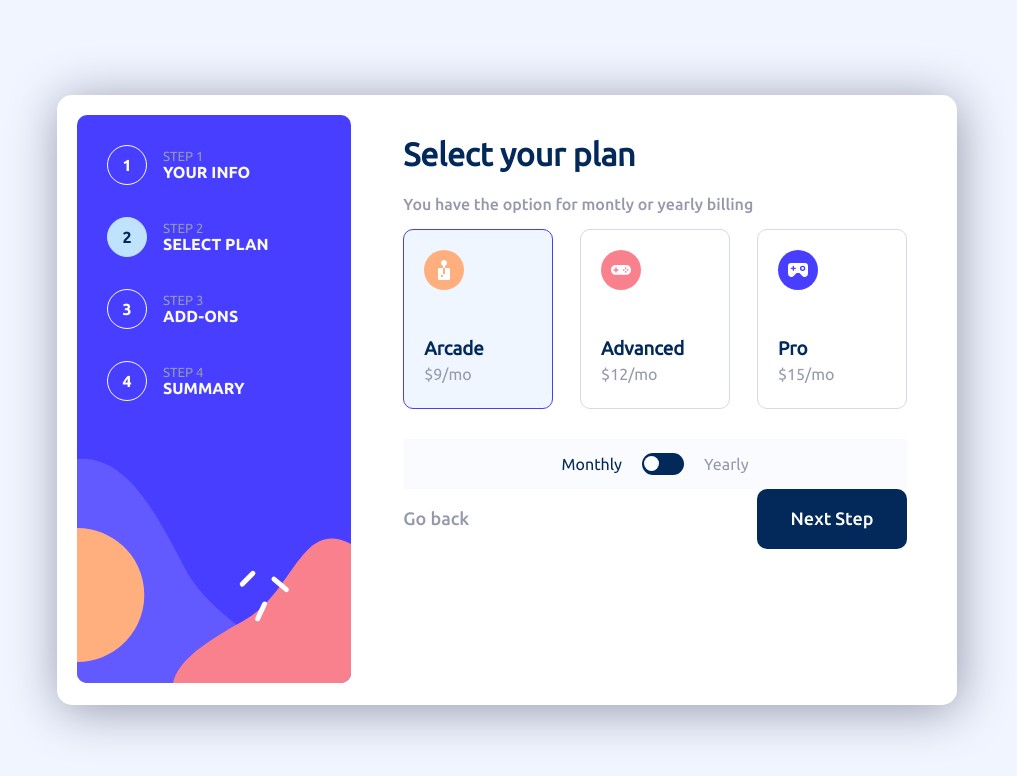
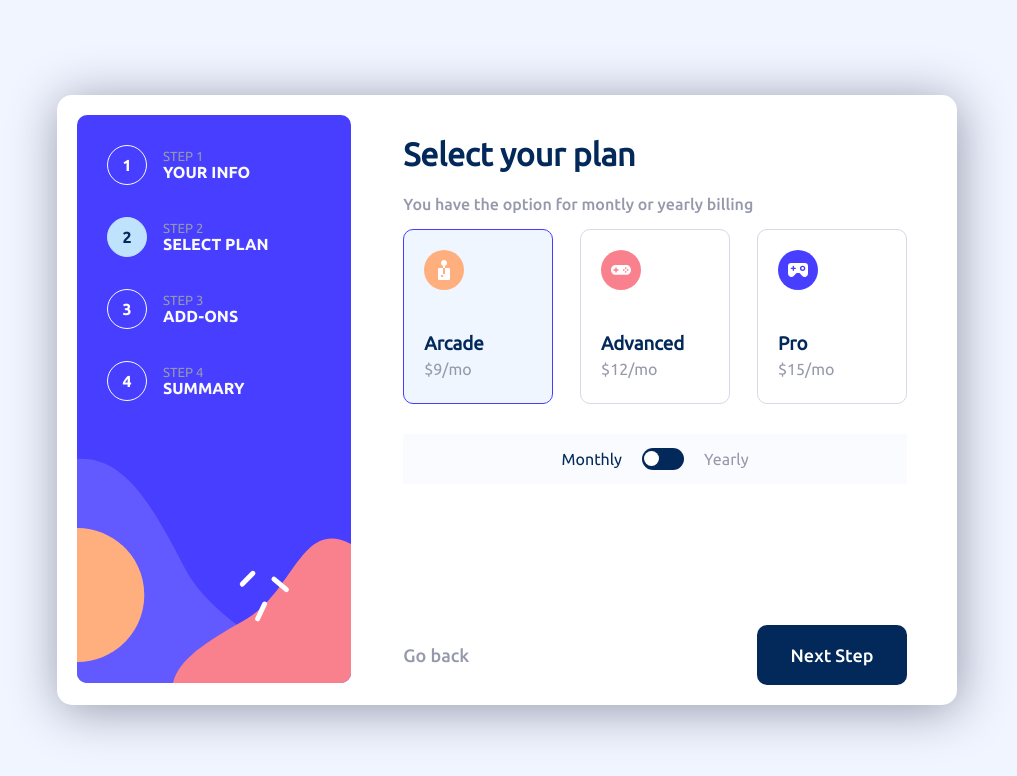
Before and after one commit to kofi-kusi/multi-step-form, a React (Vite) app: page /step1 in a window 1280 px wide. Both pictures are taken after typing "Sample", "name@example.com", "5551234" into the empty fields and a click on the button "Next Step". Shown: the top 776 px of the page, without its empty margins (133-1150 px from the left). Built offline with nearby package versions, Linux system fonts and the light colour scheme.

Commit message:
fix: form layout

```diff
--- a/src/App.css
+++ b/src/App.css
@@ -61,16 +61,28 @@
 
 
 /* Main content styling */
-header {
-  margin-bottom: 50px;
-}
-
-/* Step 1 */
 .container--main {
   color: var(--marine-blue);
   padding: 0 30px;
   width: 75%;
+  height: 100%;
 }
+
+ form {
+  display: flex;
+  flex-direction: column;
+  justify-content: flex-start;
+  height: inherit;
+ }
+
+ main {
+  height: inherit;
+ }
+
+ form .steps--navigator {
+  margin-top: auto;
+ }
+/* Step 1 */
 
 .instructions {
   color: var(--cool-gray);
@@ -81,7 +93,6 @@ header {
   margin-bottom: 30px;
 
 }
-
 
 input {
   display: block;
@@ -110,7 +121,6 @@ input::after:invalid {
 }
 
 .steps--navigator {
-  margin-top: auto;
   width: 100%;
   display: flex;
   justify-content: flex-end;
@@ -143,6 +153,10 @@ input::after:invalid {
   cursor: pointer;
 }
 
+.prev-step:hover {
+  color: var(--marine-blue);
+}
+
 /* step 2 */
 
 
@@ -173,11 +187,11 @@ main p {
   display: flex;
   flex-direction: column;
   justify-content: space-between;
-  height: 180px;
   width: 150px;
   border: 1px solid var(--light-gray);
   border-radius: 10px;
   padding: 20px;
+  gap: 40px;
 }
 
 .selected-plan {
--- a/src/components/Header.jsx
+++ b/src/components/Header.jsx
@@ -1,9 +1,9 @@
 function Header(props) {
     return (
-        <>
+        <header>
             <h1>{props.title}</h1>
             <p className="instructions">{props.instructions}</p>
-        </>
+        </header>
     )
 }
 
--- a/src/steps/Step1.jsx
+++ b/src/steps/Step1.jsx
@@ -1,6 +1,5 @@
 import Header from "../components/Header";
 import { useNavigate } from "react-router-dom";
-
 
 function Step1() {
   // const [profile, setProfile] = useState()
@@ -9,28 +8,21 @@ function Step1() {
   function handleSubmit(event) {
     event.preventDefault();
     const formElement = event.currentTarget;
-    const formData = new FormData(formElement)
-    console.log(Object.fromEntries(formData.entries()))
+    const formData = new FormData(formElement);
+    console.log(Object.fromEntries(formData.entries()));
     // formElement.reset()
     navigate("/step2");
   }
 
   return (
-    <>
+    <form onSubmit={handleSubmit} method="post">
       <Header
         title="Personal Info"
         instructions="Please provide your name, email address, and phone number."
       />
-      <form onSubmit={handleSubmit} method="post">
       <div className="form--input">
         <label htmlFor="name">Name</label>
-          <input
-            type="text"
-            name="name"
-            id="name"
-            placeholder="e.g.kofi kusi"
-
-          />
+        <input type="text" name="name" id="name" placeholder="e.g.kofi kusi" />
       </div>
 
       <div className="form--input">
@@ -40,23 +32,23 @@ function Step1() {
           name="email"
           id="email"
           placeholder="e.g kofi.kusi@example.com"
-
         />
       </div>
 
       <div className="form--input">
         <label htmlFor="phone">Phone Number</label>
-          <input type="tel" name="phone" id="phone"
+        <input
+          type="tel"
+          name="phone"
+          id="phone"
           placeholder="e.g. +233 123 456 789"
-
         />
       </div>
+
       <div className="steps--navigator">
-
         <button className="next-step">Next Step</button>
       </div>
     </form>
-    </>
   );
 }
 
--- a/src/steps/Step2.jsx
+++ b/src/steps/Step2.jsx
@@ -76,13 +76,11 @@ function Step2() {
   });
 
   return (
-    <>
+    <form className="plans" onSubmit={handleNext}>
       <Header
         title="Select your plan"
         instructions="You have the option for montly or yearly billing"
       />
-
-      <form className="plans" onSubmit={handleNext}>
         <div className="plan-card--section row">{planElements}</div>
         <div className="plan--timing row">
           <p className={clsx(isMontly && "active-plan")}>Monthly</p>
@@ -96,8 +94,7 @@ function Step2() {
         <button className="prev-step" onClick={(e) => handlePrev(e)}>Go back</button>
         <button className="next-step" >Next Step</button>
       </div>
-      </form>
-    </>
+    </form>
   );
 }
 
--- a/src/steps/Step3.jsx
+++ b/src/steps/Step3.jsx
@@ -6,7 +6,7 @@ import { useNavigate } from "react-router-dom";
 
 function Step3() {
   const [selected, setSelected] = useState(false);
-  const [selectedAddOn, setSelectedAddOn] = useState([1, 2]);
+  const [selectedAddOn, setSelectedAddOn] = useState([]);
 
   const navigate = useNavigate();
 
@@ -63,7 +63,7 @@ function Step3() {
     );
   });
   return (
-    <>
+    <form className="plans" onSubmit={handleNext}>
       <Header
         title="Pick add-ons"
         instructions="Add-ons help enhance your gaming experience."
@@ -73,7 +73,7 @@ function Step3() {
         <button className="prev-step" onClick={(e) => handlePrev(e)}>Go back</button>
         <button className="next-step" onClick={(e) => handleNext(e)}>Next Step</button>
       </div>
-    </>
+    </form>
   );
 }
 
```
Lines whose indentation alone changed are shown as unchanged.
